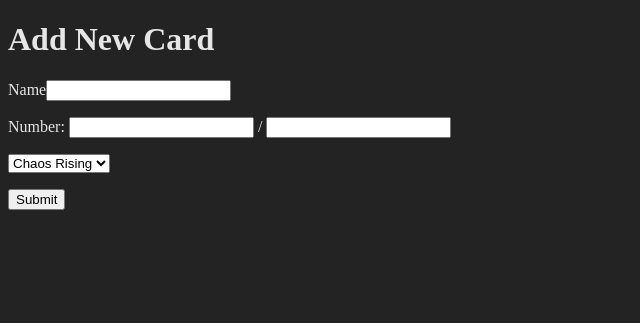
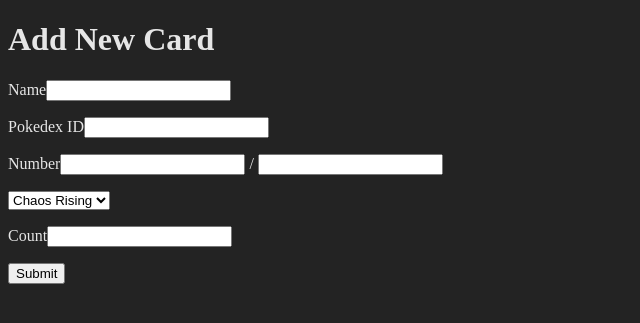
Before and after one commit to MisterrLuck/Pokemon_Collection, a Flask app: page /new in a window 1280 px wide. Shown: the part 26-349 px from the top of the page, without its empty margins (0-640 px from the left). Run offline with Flask 3, Linux system fonts and the light colour scheme.

Commit message:
Adding a card now updates the database with that card

```diff
--- a/src/app.py
+++ b/src/app.py
@@ -23,7 +23,16 @@ def home():
 @app.route("/new", methods=["GET", "POST"])
 def new_card():
     if request.method == "POST":
-       pass
+        card_name = request.form["name"]
+        poke_id = request.form["poke_id"]
+        first_num = request.form["first_num"]
+        second_num = request.form["second_num"]
+        set_name = request.form["set"]
+        count = request.form["count"]
+        card = Card(card_name, "Josh", poke_id, first_num, second_num, count)
+        db_session.add(card)
+        db_session.commit()
+        return redirect(url_for("home"))
 
     return render_template("new_card.html")
 
--- a/src/models.py
+++ b/src/models.py
@@ -22,15 +22,18 @@ class Card(Base):
     user = Column(String(20))
     # type: full art, holo, reverse holo, regular, ex
     # number out of number
+    pokedex_id = Column(Integer)
     first_num = Column(Integer)
     second_num = Column(Integer)
     # set: chaos rising, scarlet violet, etc. These have symbols too
+    set_name = Column(String(70))
     count = Column(Integer)
     # image - add a web scraper that searches for the images based on the information
 
-    def __init__(self, name=None, user=None, first=0, second=0, count=1):
+    def __init__(self, name=None, user=None, poke_id=0, first=0, second=0, count=1):
         self.name = name
         self.count = count
+        self.pokedex_id = poke_id
         self.first_num = first
         self.second_num = second
 
--- a/src/templates/new_card.html
+++ b/src/templates/new_card.html
@@ -7,12 +7,14 @@
 <h1>Add New Card</h1>
 <form method="POST">
 	<p>Name<input type="text" name="name" /></p>
-	<p>Number: <input type="number" name="first_num" /> / <input type="number" name="second_num" /></p>
+	<p>Pokedex ID<input type="number" name="poke_id" /></p>
+	<p>Number<input type="number" name="first_num" /> / <input type="number" name="second_num" /></p>
 
 	<select name="set">
 		<option value="chaos-rising">Chaos Rising</option>
 		<option value="scarlet-violet">Scarlet Violet</option>
 	</select>
+	<p>Count<input type="number" name="count" /></p>
 	<p><input type="submit" value="Submit" /></p>
 </form>
 
```
Also changed, not shown: src/access_database.py (added, +7 -0 lines).
